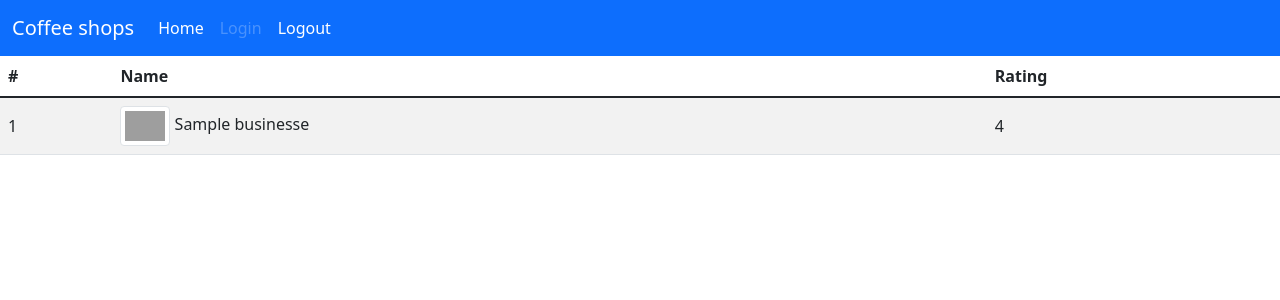
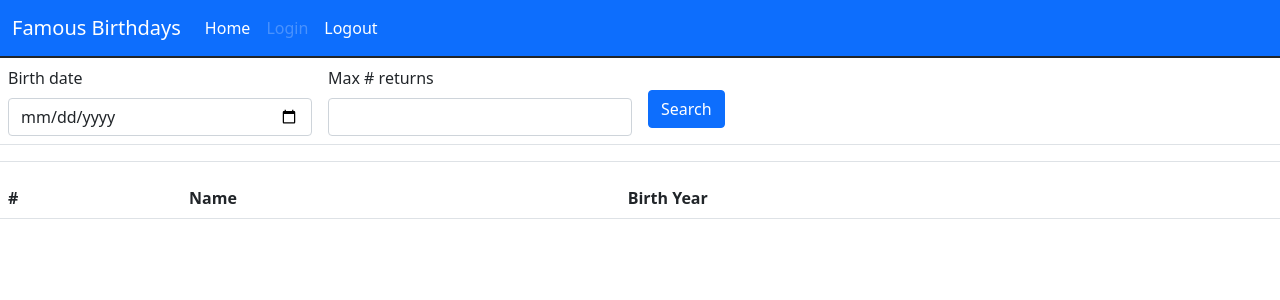
Before and after one commit to tfack/flask, a Flask app: page /home in a window 1280 px wide. Shown: the top 300 px of the page. Run offline with Flask 2, Linux system fonts and the light colour scheme; a user stored in the database is signed in; a database or web service that is not in the repository returns one stand-in record (values such as "Sample title"); data that the repository does not hold is empty; grey boxes are pictures that could not be loaded.

Commit message:
completed homework 4

```diff
--- a/app.py
+++ b/app.py
@@ -1,20 +1,18 @@
 from flask import Flask, render_template, request, redirect
 from flask_wtf import FlaskForm
-from wtforms import StringField, PasswordField,SubmitField
-from wtforms.validators import DataRequired, Length, EqualTo, Email
-from yelp import find_coffee
+from wtforms import StringField, PasswordField, SubmitField, IntegerField, DateField
+from wtforms.validators import DataRequired, Length, EqualTo, Email, InputRequired, NumberRange
+from wiki import findBirths
 from flask_login import current_user, login_user, login_required, logout_user
 from models import db, login, UserModel
+from datetime import datetime
 
-class loginForm(FlaskForm):
-    email=StringField(label="Enter email", validators=[DataRequired(),Email()])
-    password=PasswordField(label="Enter password",validators=[DataRequired(), Length(min=6,max=16)])
-    submit=SubmitField(label="Login")
-
-#passwords={}
-#passwords['tos@uw.edu']='qwerty'
+# #//passwords={}
+# #//passwords['tos@uw.edu']='qwerty'
 
 app = Flask(__name__)
+app.config['SECRET_KEY'] = 'your secret key'
+
 app.secret_key="a secret"
 app.config['SQLALCHEMY_DATABASE_URI'] = 'sqlite:///db/login.db'
 app.config['SQLALCHEMY_TRACK_MODIFICATIONS'] = False
@@ -36,10 +34,49 @@ def create_table():
     if user is None:
         addUser('tos@uw.edu', 'qwerty')
 
-@app.route("/home")
+class loginForm(FlaskForm):
+    email=StringField(label="Enter email", validators=[DataRequired(),Email()])
+    password=PasswordField(label="Enter password",validators=[DataRequired(), Length(min=6,max=16)])
+    submit=SubmitField(label="Login")
+
+class bdayForm(FlaskForm):
+    date = DateField(label='Birth date', format="%Y-%m-%d")
+    numresults = IntegerField('Max # returns', validators=[InputRequired(), NumberRange(min=1,max=20,
+                                                            message='Must enter number between 1 and 20')])
+    submit=SubmitField(label="Search")
+
+@app.route("/home",methods=['GET','POST'])
 @login_required
-def findCoffee():
-    return render_template("home.html", myData=find_coffee())
+def home():
+    form=bdayForm()
+    if form.validate_on_submit():
+        dte_str = str(form.date.data)
+        dte_obj = datetime.strptime(dte_str, "%Y-%m-%d")
+        year = dte_obj.strftime("%Y")
+        dd = dte_obj.strftime("%d")
+        mm = dte_obj.strftime("%m")
+        date = f"{mm}/{dd}"
+        numresults = request.form["numresults"]
+        return render_template("home.html", myData=findBirths(date, year, numresults),form=form)
+    else:
+        print(f"error: {form.date.data}")
+        print(form.errors)
+    return render_template("home.html",form=form)
+
+#         year = dte[:4]
+#         dd = dte[-2:]
+#         mm = dte[5:7]
+#         date = f"{mm}/{dd}"
+
+#     if request.method == "POST":
+#         date = request.form["date"]
+#         dt = datetime.strptime(date, "%m/%d/%Y")
+#         date = datetime.strftime(dt, "%m/%d")
+#         year = datetime.strftime(dt, "%Y")
+#         numresults = request.form["numresults"]
+#         return render_template("home.html", myData=findBirths(date, year, numresults))
+#     return render_template("home.html", myData=findBirths("07/16","1973",10))
+
 
 @app.route("/")
 def redirectToLogin():
--- a/templates/base.html
+++ b/templates/base.html
@@ -7,7 +7,7 @@
 <body>
 <nav class="navbar navbar-expand-lg navbar-dark bg-primary">
   <div class="container-fluid">
-    <a class="navbar-brand" href="#">Coffee shops</a>
+    <a class="navbar-brand" href="#">Famous Birthdays</a>
     <button class="navbar-toggler" type="button" data-bs-toggle="collapse" data-bs-target="#navbarSupportedContent" aria-controls="navbarSupportedContent" aria-expanded="false" aria-label="Toggle navigation">
       <span class="navbar-toggler-icon"></span>
     </button>
--- a/templates/home.html
+++ b/templates/home.html
@@ -2,20 +2,117 @@
 {% set active_page = 'home' %}
 {% block title %} Home {% endblock %}
 {% block content %}
+
+<!--<div class="w-50">-->
+<!--<form method="post">-->
+<!--  {{ form.csrf_token }}-->
+<!--  <div class="mb-3">-->
+<!--	<fieldset class="form-field">-->
+<!--		{{ form.date.label(class="form-label") }}-->
+<!--		{{ form.date(class="form-control") }}-->
+<!--		{% if form.date.errors %}-->
+<!--            <ul class="errors">-->
+<!--              {% for error in form.date.errors %}-->
+<!--				`  <li>{{ error }}</li>-->
+<!--              {% endfor %}-->
+<!--            </ul>-->
+<!--	    {% endif %}-->
+<!--    </fieldset>-->
+<!--  </div>-->
+<!--  <div class="mb-3">-->
+<!--	<fieldset class="form-field">-->
+<!--		{{ form.numresults.label(class="form-label") }}-->
+<!--		{{ form.numresults(class="form-control") }}-->
+<!--    </fieldset>-->
+<!--  </div>-->
+<!--  {{ form.submit(class="btn btn-primary") }}-->
+<!--</form>-->
+<!--</div>-->
+
+<table class="table">
+<form method="post">
+  {{ form.csrf_token }}
+  <tbody>
+    <tr>
+      <td width="25%">
+          <fieldset class="form-field">
+                {{ form.date.label(class="form-label") }}
+                {{ form.date(class="form-control") }}
+<!--                {% if form.date.errors %}-->
+<!--                    <ul class="errors">-->
+<!--                      {% for error in form.date.errors %}-->
+<!--                        `  <li>{{ error }}</li>-->
+<!--                            <li>{{ form.date }} </li>-->
+<!--                      {% endfor %}-->
+<!--                    </ul>-->
+<!--                {% endif %}-->
+            </fieldset>
+      </td>
+      <td width=25%>
+          	<fieldset class="form-field">
+        		{{ form.numresults.label(class="form-label") }}
+	        	{{ form.numresults(class="form-control") }}
+            </fieldset>
+      </td>
+      <td>
+        <br>
+          {{ form.submit(class="btn btn-primary") }}
+      </td>
+    </tr>
+    <tr>
+      <td></td>
+      <td></td>
+      <td></td>
+    </tr>
+  </tbody>
+</table>
+
+
+<!--  <div style = "width: 150px; float: left; margin: 10px" class="form-group">-->
+<!--  <label for="date">Enter birthday:</label>-->
+<!--  <input type="text" class="form-control" id="date">-->
+<!--</div>-->
+<!--<div style = "width: 150px; float: left; margin: 10px" class="form-group">-->
+<!--  <label for="results">Number of results:</label>-->
+<!--  <input type="text" class="form-control" id="results">-->
+<!--</div-->
+<!--<div class="form-group">-->
+<!--    <label style = "width: 10px; height: 56px"></label>-->
+<!--  <button type="button" class="btn btn-primary">Search</button>-->
+<!--</div>-->
+<!--   <form method="post">-->
+<!--        <label for="date">Date</label>-->
+<!--        <br>-->
+<!--        &lt;!&ndash;value={{request.form['title]']}} is to restore data if things go wrong&ndash;&gt;-->
+<!--        <input type="text" name="date"-->
+<!--               placeholder="MM/DD/YYY"-->
+<!--               value="{{ request.form['date'] }}"></input>-->
+<!--        <br>-->
+
+<!--        <label for="content">Max returns</label>-->
+<!--        <br>-->
+<!--        <input type = "text" name="numresults"-->
+<!--                  placeholder="Max returns"-->
+<!--                  value="{{ request.form['numresults'] }}"></input>-->
+<!--        <br>-->
+<!--        <button type="submit">Submit</button>-->
+<!--    </form>-->
+
 <table class="table table-striped">
   <thead>
-    <tr>
+
+<tr>
       <th scope="col">#</th>
       <th scope="col">Name</th>
-      <th scope="col">Rating</th>
+      <th scope="col">Birth Year</th>
     </tr>
   </thead>
   <tbody>
-		{% for business in myData %}
+		{% for person in myData %}
 			<tr>
 				<td class="align-middle">{{ loop.index0 +1}}</td>
-				<td class="align-middle"><img src= {{ business['image_url'] }} class="img-thumbnail" style="max-height:50px;max-width:50px;"> {{ business['name']}}</td>
-				<td class="align-middle">{{ business['rating']}}</td>
+				<td class="align-middle"><img src= {{ person['thumbnail'] }} class="img-thumbnail" style="max-height:50px;max-width:50px;"> {{ person['text']}}</td>
+				<td class="align-middle">{{ person['year']}}</td>
 			</tr>
 
         {% endfor %}
```
Also changed, not shown: wiki.py (added, +34 -0 lines).
